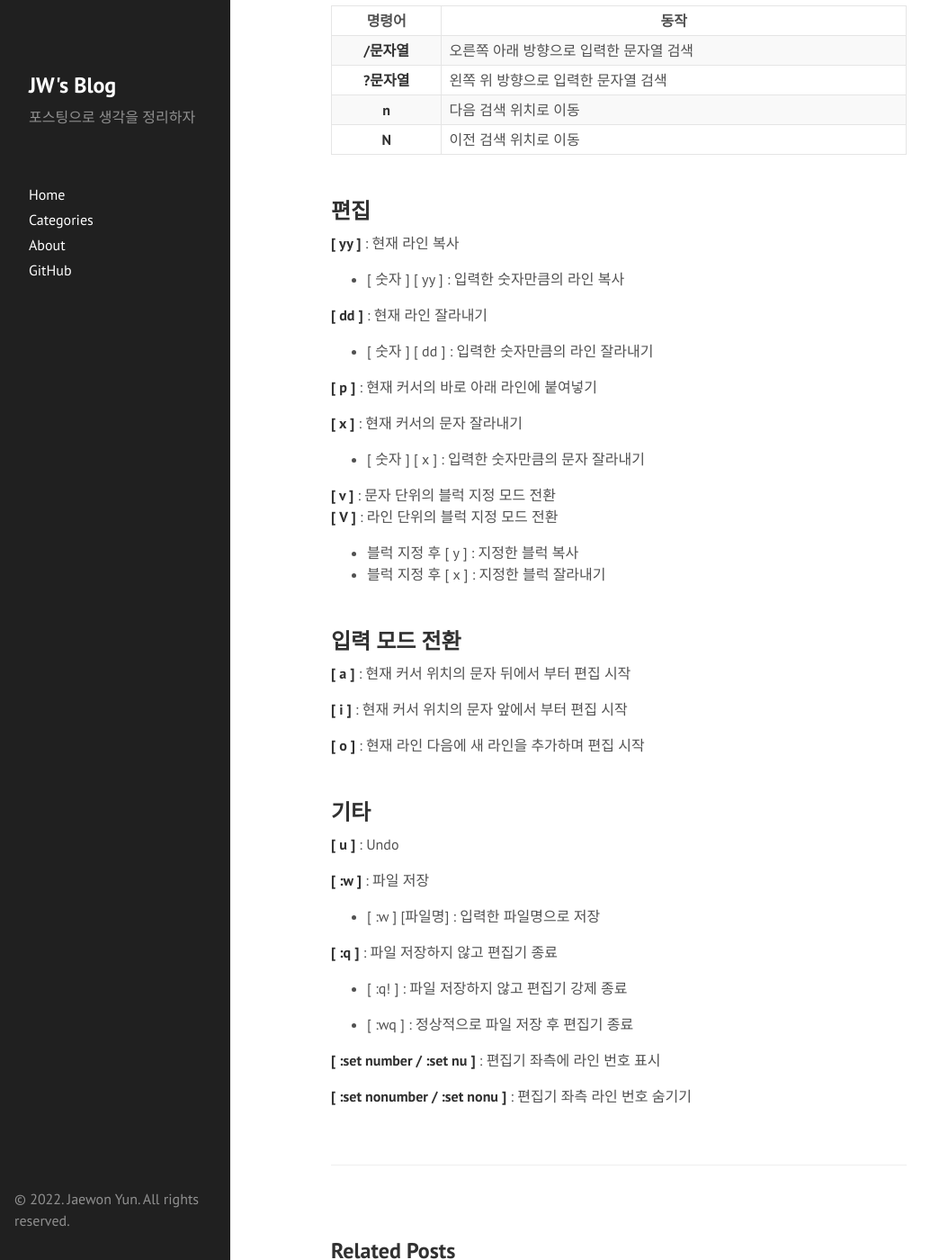
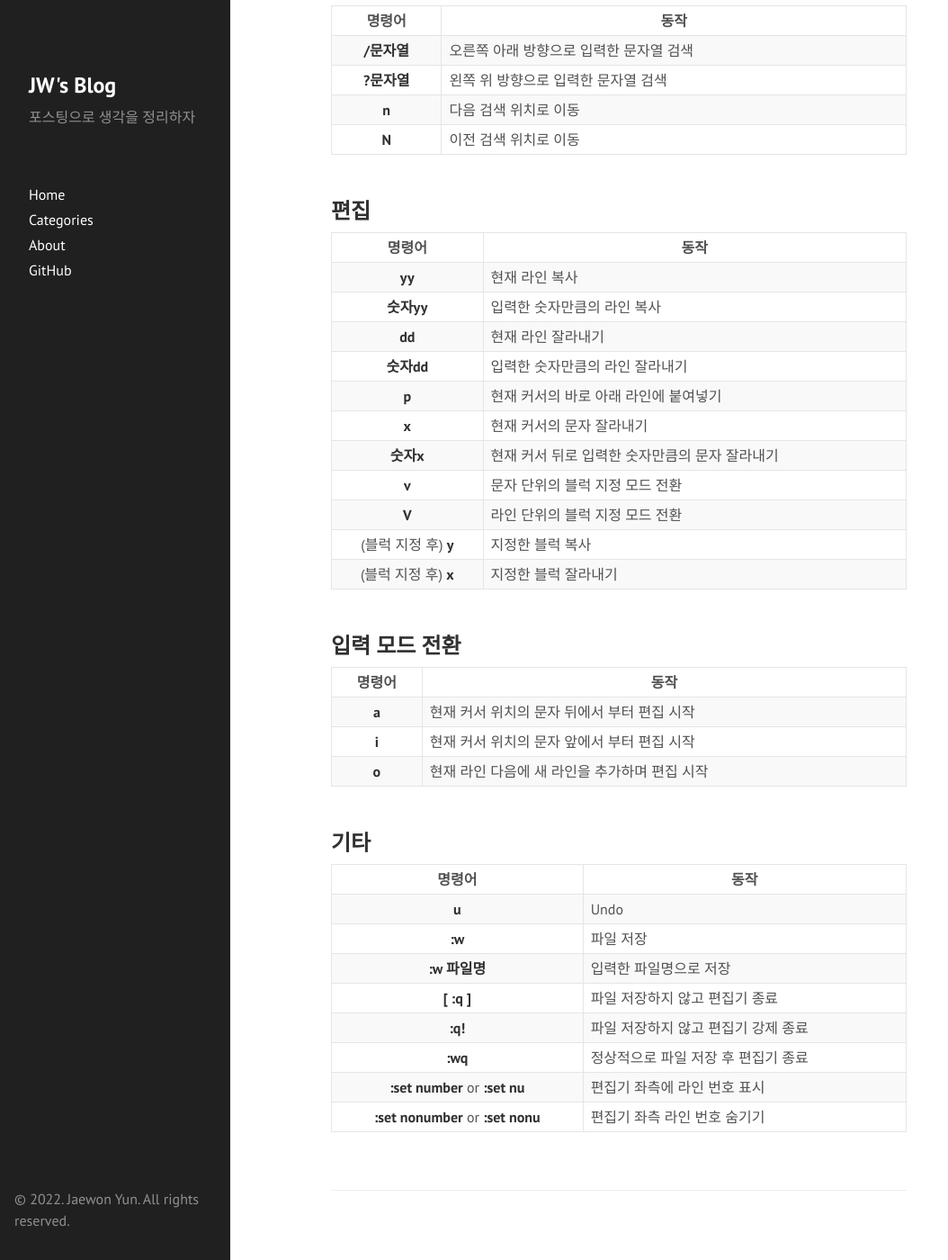
Before and after one commit to woin2ee/woin2ee.github.io, a Jekyll site: the page built from _posts/2022./2022-04-16-vi-shortcut.md, in a window 1280 px wide and 1400 px high, scrolled down 526 px. Shown: the whole window at 90% size, without its empty margins (0-1054 px from the left). Built offline with Jekyll 4.4.1, drawn with Linux system fonts in a browser that asks for light colours.

Commit message:
Update Post

```diff
--- a/_posts/2022./2022-04-16-vi-shortcut.md
+++ b/_posts/2022./2022-04-16-vi-shortcut.md
@@ -11,7 +11,7 @@ categories: Posts
 :---: | ---
 **gg** | 첫째줄로 이동
 **G** | 마지막줄로 이동
-숫자G | 입력한 숫자의 라인으로 이동
+**숫자G** | 입력한 숫자의 라인으로 이동
 **0** or **^** | 현재 라인의 맨 처음 문자로 이동
 **$** | 현재 라인의 맨 마지막 문자로 이동
 **h, j, k, l** | 방향키 (커서 이동)
@@ -27,48 +27,37 @@ categories: Posts
 
 ## 편집
 
-**[ yy ]** : 현재 라인 복사
-
-- [ 숫자 ] [ yy ] : 입력한 숫자만큼의 라인 복사
-
-**[ dd ]** : 현재 라인 잘라내기
-
-- [ 숫자 ] [ dd ] : 입력한 숫자만큼의 라인 잘라내기
-
-**[ p ]** : 현재 커서의 바로 아래 라인에 붙여넣기
-
-**[ x ]** : 현재 커서의 문자 잘라내기
-
-- [ 숫자 ] [ x ] : 입력한 숫자만큼의 문자 잘라내기
-
-**[ v ]** : 문자 단위의 블럭 지정 모드 전환
-**[ V ]** : 라인 단위의 블럭 지정 모드 전환
-
-- 블럭 지정 후 [ y ] : 지정한 블럭 복사
-- 블럭 지정 후 [ x ] : 지정한 블럭 잘라내기
+명령어 | 동작
+:---: | ---
+**yy** | 현재 라인 복사
+**숫자yy** | 입력한 숫자만큼의 라인 복사
+**dd** | 현재 라인 잘라내기
+**숫자dd** | 입력한 숫자만큼의 라인 잘라내기
+**p** | 현재 커서의 바로 아래 라인에 붙여넣기
+**x** | 현재 커서의 문자 잘라내기
+**숫자x** | 현재 커서 뒤로 입력한 숫자만큼의 문자 잘라내기
+**v** | 문자 단위의 블럭 지정 모드 전환
+**V** | 라인 단위의 블럭 지정 모드 전환
+(블럭 지정 후) **y** | 지정한 블럭 복사
+(블럭 지정 후) **x** | 지정한 블럭 잘라내기
 
 ## 입력 모드 전환
 
-**[ a ]** : 현재 커서 위치의 문자 뒤에서 부터 편집 시작
-
-**[ i ]** : 현재 커서 위치의 문자 앞에서 부터 편집 시작
-
-**[ o ]** : 현재 라인 다음에 새 라인을 추가하며 편집 시작
+명령어 | 동작
+:---: | ---
+**a** | 현재 커서 위치의 문자 뒤에서 부터 편집 시작
+**i** | 현재 커서 위치의 문자 앞에서 부터 편집 시작
+**o** | 현재 라인 다음에 새 라인을 추가하며 편집 시작
 
 ## 기타
 
-**[ u ]** : Undo
-
-**[ :w ]** : 파일 저장
-
-- [ :w ] [파일명] : 입력한 파일명으로 저장
-
-**[ :q ]** : 파일 저장하지 않고 편집기 종료
-
-- [ :q! ] : 파일 저장하지 않고 편집기 강제 종료
-
-- [ :wq ] : 정상적으로 파일 저장 후 편집기 종료
-
-**[ :set number / :set nu ]** : 편집기 좌측에 라인 번호 표시
-
-**[ :set nonumber / :set nonu ]** : 편집기 좌측 라인 번호 숨기기
+명령어 | 동작
+:---: | ---
+**u** | Undo
+**:w** | 파일 저장
+**:w 파일명** | 입력한 파일명으로 저장
+**[ :q ]** | 파일 저장하지 않고 편집기 종료
+**:q!** | 파일 저장하지 않고 편집기 강제 종료
+**:wq** | 정상적으로 파일 저장 후 편집기 종료
+**:set number** or **:set nu** | 편집기 좌측에 라인 번호 표시
+**:set nonumber** or **:set nonu** | 편집기 좌측 라인 번호 숨기기
```
Also changed, not shown: _posts/2022./2022-04-28-auto-layout.md (+1 -0 lines).
